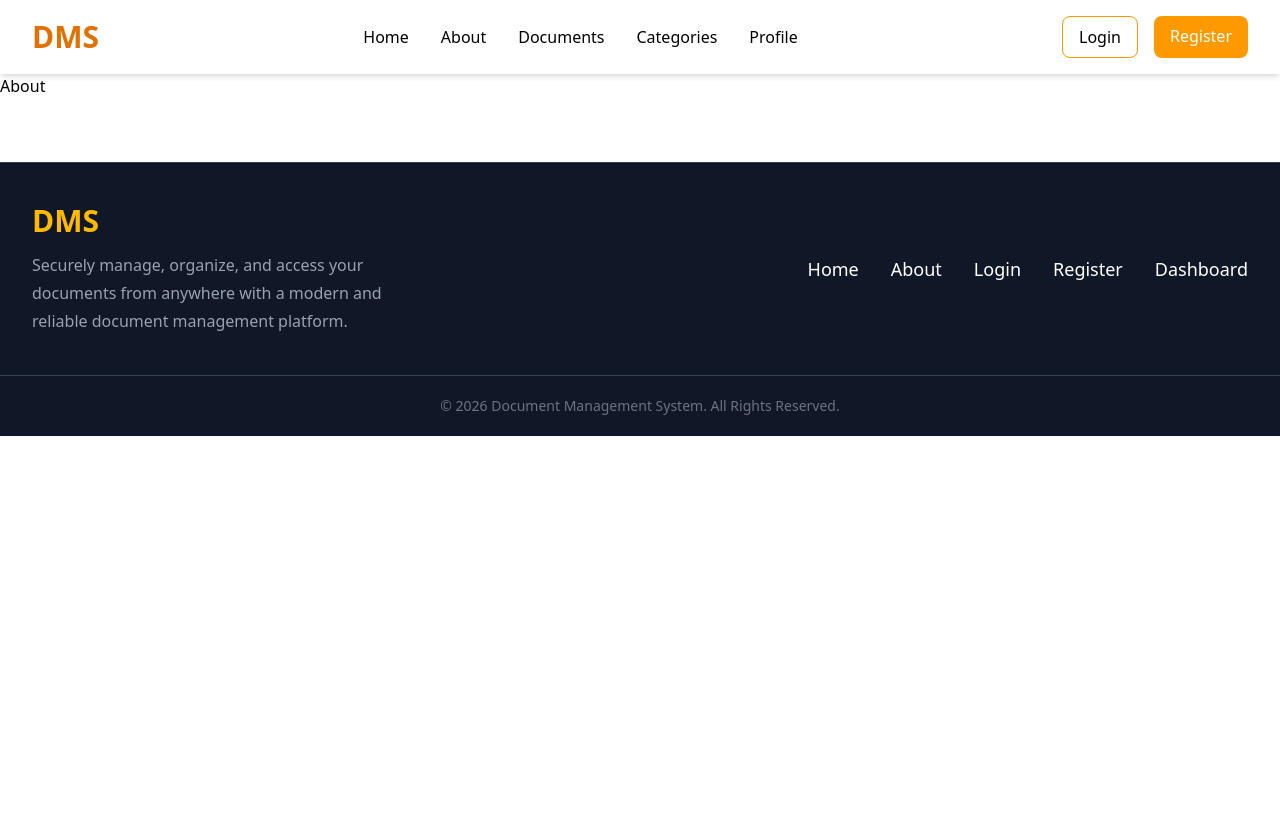
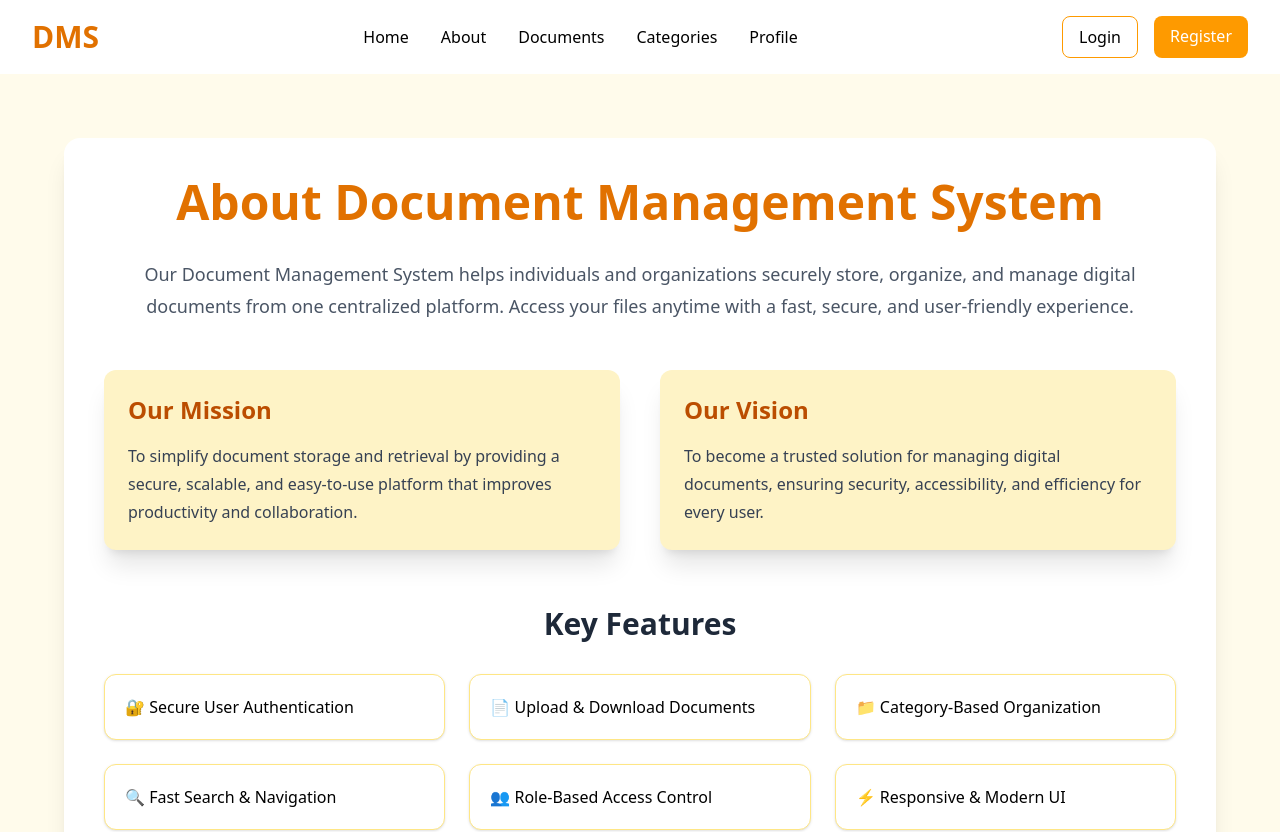
Before and after one commit to Lakshit-Poojari/Document-Management-System, a Next.js app: page /about in a window 1280 px wide. Shown: the top 832 px of the page. Before the commit the page ends 800 px from the top, so only its background shows below. Built offline with nearby package versions, Linux system fonts and the light colour scheme.

Commit message:
create about page

```diff
--- a/app/(dashboard)/about/page.tsx
+++ b/app/(dashboard)/about/page.tsx
@@ -1,7 +1,81 @@
 export default function About() {
+
+    const features = [
+  "🔐 Secure User Authentication",
+  "📄 Upload & Download Documents",
+  "📁 Category-Based Organization",
+  "🔍 Fast Search & Navigation",
+  "👥 Role-Based Access Control",
+  "⚡ Responsive & Modern UI",
+];
     return(
-        <div>
-            About
+        <div className="min-h-screen bg-amber-50 py-16 px-6">
+
+            <div className="max-w-6xl mx-auto bg-white rounded-2xl shadow-xl p-10">
+
+                <h1 className="text-5xl font-bold text-center text-amber-600 mb-8">
+                About Document Management System
+                </h1>
+
+                <p className="text-lg text-gray-600 text-center leading-8 mb-12">
+                Our Document Management System helps individuals and organizations
+                securely store, organize, and manage digital documents from one
+                centralized platform. Access your files anytime with a fast,
+                secure, and user-friendly experience.
+                </p>
+
+                <div className="grid md:grid-cols-2 gap-10">
+
+                    <div className="bg-amber-100 rounded-xl p-6 shadow-xl hover:shadow-2xl transition hover:-translate-y-3 duration-500">
+
+                        <h2 className="text-2xl font-semibold text-amber-700 mb-4">
+                        Our Mission
+                        </h2>
+
+                        <p className="text-gray-700 leading-7">
+                        To simplify document storage and retrieval by providing a
+                        secure, scalable, and easy-to-use platform that improves
+                        productivity and collaboration.
+                        </p>
+
+                    </div>
+
+                    <div className="bg-amber-100 rounded-xl p-6 shadow-xl hover:shadow-2xl transition hover:-translate-y-3 duration-500">
+
+                        <h2 className="text-2xl font-semibold text-amber-700 mb-4">
+                        Our Vision
+                        </h2>
+
+                        <p className="text-gray-700 leading-7">
+                        To become a trusted solution for managing digital documents,
+                        ensuring security, accessibility, and efficiency for every user.
+                        </p>
+
+                    </div>
+
+                </div>
+
+                <div className="mt-14">
+
+                    <h2 className="text-3xl font-bold text-center text-gray-800 mb-8">
+                        Key Features
+                    </h2>
+
+                    <div className="grid sm:grid-cols-2 lg:grid-cols-3 gap-6">
+
+                        {features.map((feature, index) => (
+                        <div key={index} className="bg-white border border-amber-200 rounded-xl p-5 shadow hover:shadow-lg transition
+                         hover:bg-amber-200 hover:-translate-y-2 duration-500 ">
+
+                        {feature}
+                        </div>
+                    ))}
+                    </div>
+
+                </div>
+
+            </div>
+
         </div>
     )
 }
```
